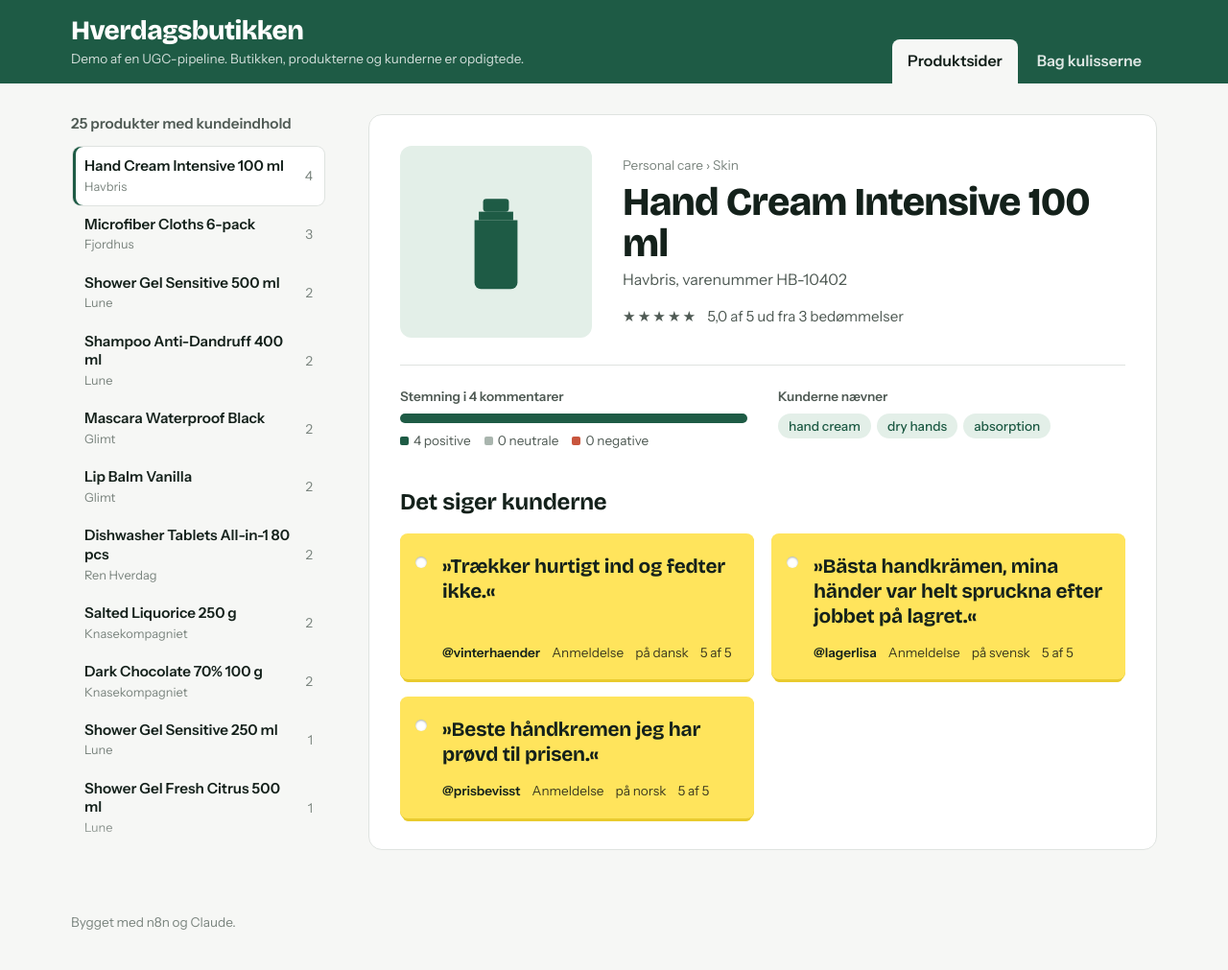
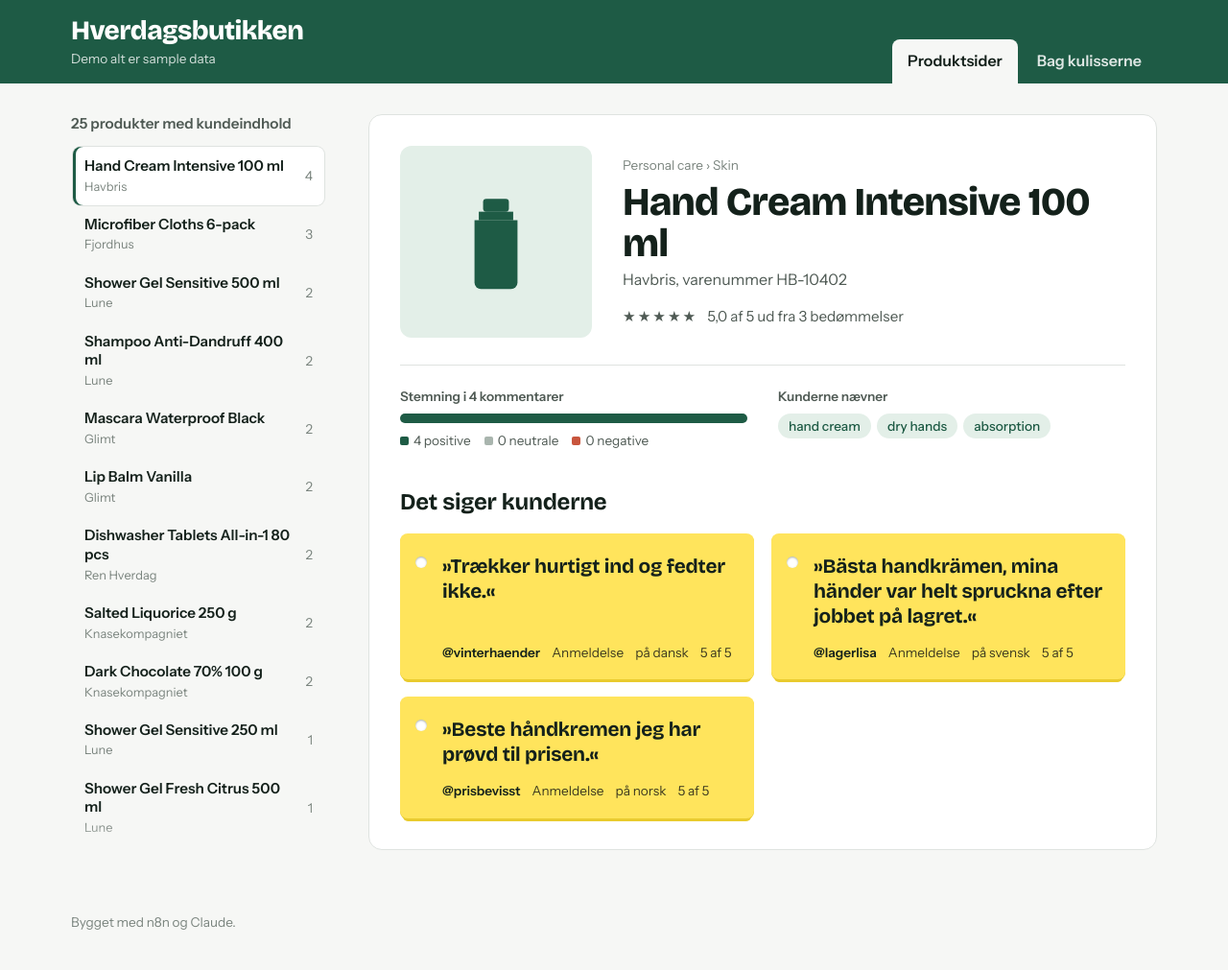
Before and after one commit to andreasfoldager/ugc-pipeline, a plain HTML site: page docs/index.html in a window 1280 px wide. Shown: the whole page at 96% size. Drawn offline with nearby package versions, Linux system fonts and the light colour scheme.

Commit message:
Update index.html

```diff
--- a/docs/index.html
+++ b/docs/index.html
@@ -3,7 +3,7 @@
 <head>
 <meta charset="utf-8">
 <meta name="viewport" content="width=device-width, initial-scale=1">
-<title>Hverdagsbutikken: UGC pipeline demo</title>
+<title>ikkeNormalMenLadOsLadeSomOm: UGC pipeline demo</title>
 <link rel="preconnect" href="https://fonts.googleapis.com">
 <link rel="preconnect" href="https://fonts.gstatic.com" crossorigin>
 <link href="https://fonts.googleapis.com/css2?family=Bricolage+Grotesque:opsz,wght@12..96,500;12..96,700;12..96,800&family=Instrument+Sans:wght@400;500;600&display=swap" rel="stylesheet">
@@ -165,7 +165,7 @@
 <body>
 <header class="top">
   <div class="top-inner">
-    <div class="brand">Hverdagsbutikken<small>Demo af en UGC-pipeline. Butikken, produkterne og kunderne er opdigtede.</small></div>
+    <div class="brand">Hverdagsbutikken<small>Demo alt er sample data</small></div>
     <nav aria-label="Visning">
       <a href="#produkter" data-view="produkter">Produktsider</a>
       <a href="#bag-kulisserne" data-view="bag-kulisserne">Bag kulisserne</a>
```
